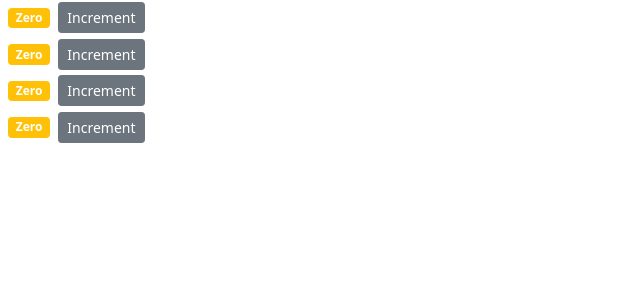
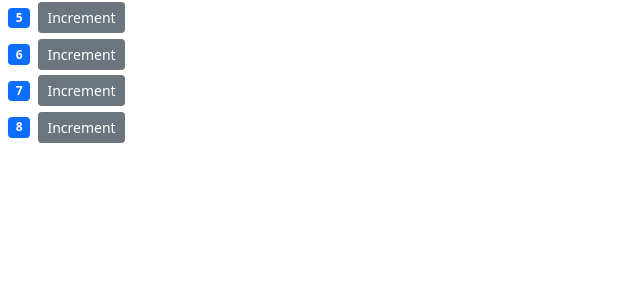
Before and after one commit to rua1hc/react_fdn_cnt_app, a React (Create React App) app: page / in a window 1280 px wide. Shown: the top 300 px of the page, without its empty margins (0-640 px from the left). Built offline with nearby package versions, Linux system fonts and the light colour scheme.

Commit message:
s4v3 passing data to comp thru props

```diff
--- a/src/comps/counter.jsx
+++ b/src/comps/counter.jsx
@@ -2,7 +2,8 @@ import React, { Component } from "react";
 
 class Counter extends Component {
     state = {
-        count: 0,
+        // count: 0,
+        value: this.props.value,
 
         imgUrl: "https://picsum.photos/200",
 
@@ -36,14 +37,16 @@ class Counter extends Component {
     // }
     handleIncrement = () => {
         // console.log("increment", this);
-        this.setState({ count: this.state.count + 1 });
+        this.setState({ value: this.state.value + 1 });
     };
     handleIncrement_product = () => {
         console.log("product id later");
-        this.setState({ count: this.state.count + 1 });
+        this.setState({ value: this.state.value + 1 });
     };
 
     render() {
+        console.log("props", this.props);
+
         return (
             // <React.Fragment>
             <div>
@@ -94,13 +97,13 @@ class Counter extends Component {
 
     getBadgeClasses() {
         let classes = "badge m-2 bg-";
-        classes += this.state.count === 0 ? "warning" : "primary";
+        classes += this.state.value === 0 ? "warning" : "primary";
         return classes;
     }
 
     formatCount() {
-        const { count } = this.state;
-        return count === 0 ? "Zero" : count;
+        const { value: value } = this.state;
+        return value === 0 ? "Zero" : value;
     }
 }
 
--- a/src/comps/counters.jsx
+++ b/src/comps/counters.jsx
@@ -16,7 +16,7 @@ class Counters extends Component {
         return (
             <div>
                 {this.state.counters.map((c) => (
-                    <Counter key={c.id} />
+                    <Counter key={c.id} value={c.value} selected />
                 ))}
             </div>
         );
```
